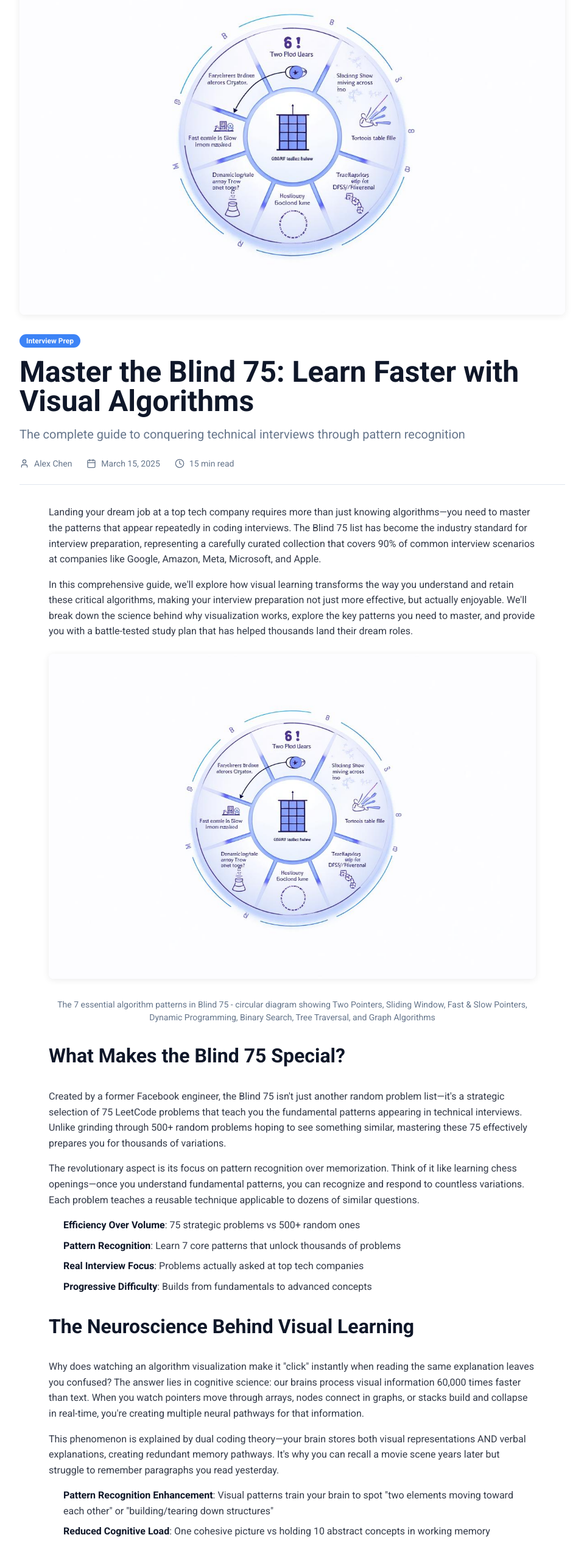
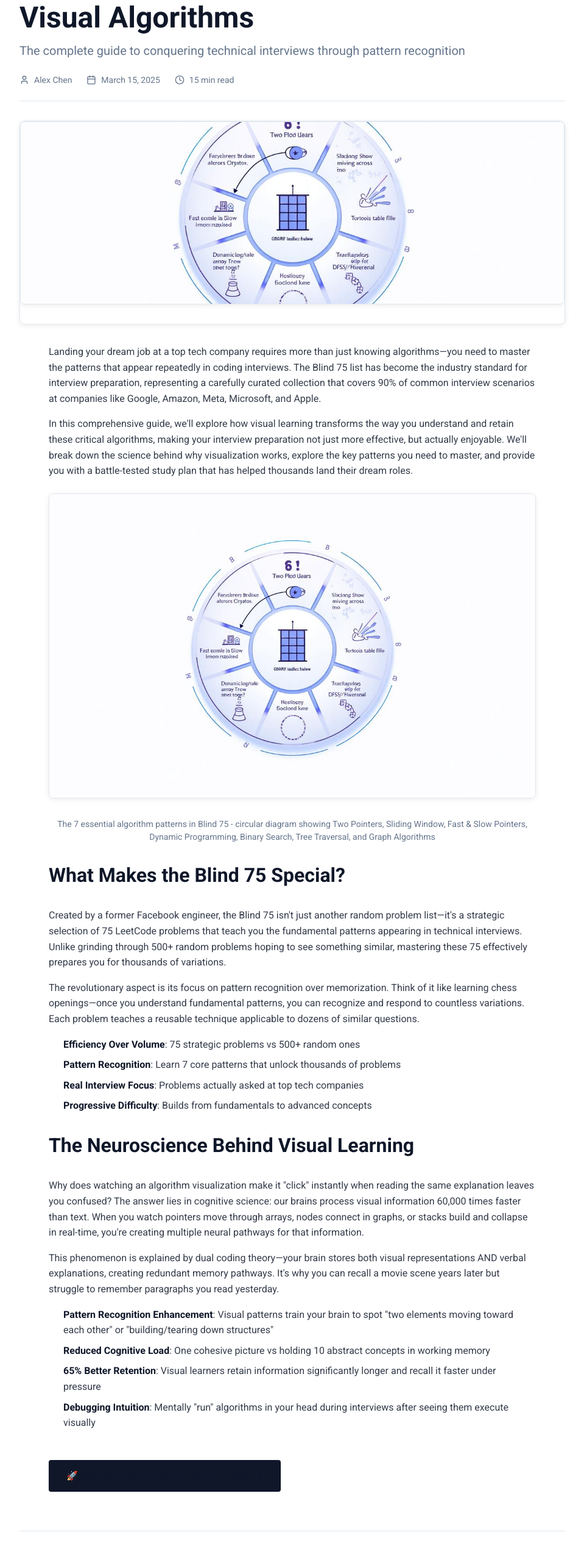
Before and after one commit to rkmahale17/algolib.io, a React (Vite) app: page /blog/master-blind-75-visual-algorithms in a window 1280 px wide. Shown: the part 246-2781 px from the top of the page at 61% size, without its empty margins (160-1119 px from the left). Built offline with nearby package versions, Linux system fonts and the light colour scheme.

Commit message:
Refine blog template visuals
- Implement clean black-and-white button style, dedicated image container design, and move hero image inside post content with max height 300px. Ensure date/read time remain in header and Roboto font is used across blog.

```diff
--- a/src/pages/BlogPost.tsx
+++ b/src/pages/BlogPost.tsx
@@ -43,16 +43,7 @@ const BlogPost = () => {
           {/* Content wrapper - Centered */}
           <div className="max-w-4xl mx-auto">
             {/* Main Content */}
-            <article>
-                {/* Hero Image */}
-                {post.image && (
-                  <img
-                    src={post.image}
-                    alt={post.title}
-                    className="blog-hero-image"
-                  />
-                )}
-
+              <article>
                 {/* Header */}
                 <header className="mb-8">
                   <div className="flex items-center gap-2 mb-4">
@@ -90,6 +81,17 @@ const BlogPost = () => {
                   <Separator className="mb-8" />
                 </header>
 
+                {/* Hero Image - Inside Content */}
+                {post.image && (
+                  <div className="blog-image-container">
+                    <img
+                      src={post.image}
+                      alt={post.title}
+                      className="blog-hero-image"
+                    />
+                  </div>
+                )}
+
                 {/* Blog Content */}
                 <BlogContent content={post.content} />
 
--- a/src/styles/blog.css
+++ b/src/styles/blog.css
@@ -15,9 +15,23 @@
 .blog-hero-image {
   width: 100%;
   height: auto;
+  max-height: 300px;
+  object-fit: cover;
   border-radius: 8px;
   margin-bottom: 2rem;
-  box-shadow: 0 2px 12px rgba(0, 0, 0, 0.08);
+  box-shadow: 0 2px 8px rgba(0, 0, 0, 0.08);
+  border: 1px solid hsl(var(--border));
+}
+
+/* Image Container */
+.blog-image-container {
+  width: 100%;
+  overflow: hidden;
+  border-radius: 8px;
+  margin-top: 1.5rem;
+  margin-bottom: 2rem;
+  border: 1px solid hsl(var(--border));
+  box-shadow: 0 2px 8px rgba(0, 0, 0, 0.08);
 }
 
 /* Main Heading - H2 */
@@ -103,10 +117,13 @@
 .blog-article img {
   width: 100%;
   height: auto;
+  max-height: 500px;
+  object-fit: cover;
   border-radius: 8px;
   margin-top: 1.5rem; /* 24px */
   margin-bottom: 2rem; /* 32px */
-  box-shadow: 0 2px 12px rgba(0, 0, 0, 0.08);
+  box-shadow: 0 2px 8px rgba(0, 0, 0, 0.08);
+  border: 1px solid hsl(var(--border));
 }
 
 .blog-article figure {
@@ -149,40 +166,41 @@
 
 /* Links - Simple, clean, modern */
 .blog-article a {
-  color: hsl(var(--primary));
+  color: hsl(var(--foreground));
   text-decoration: none;
   transition: all 0.2s ease;
   font-weight: 500;
+  border-bottom: 1px solid hsl(var(--foreground) / 0.2);
 }
 
 .blog-article a:hover {
-  color: hsl(var(--primary) / 0.8);
-  text-decoration: underline;
+  border-bottom-color: hsl(var(--foreground));
 }
 
-/* CTA Button - Simple with shadow */
+/* CTA Button - Clean black and white design */
 .blog-cta-button {
   display: inline-flex;
   align-items: center;
   gap: 0.5rem;
-  padding: 0.75rem 1.5rem;
+  padding: 0.875rem 1.75rem;
   font-size: 0.9375rem;
   font-weight: 500;
-  background: hsl(var(--primary));
-  color: hsl(var(--primary-foreground));
-  border-radius: 6px;
+  background: hsl(var(--foreground));
+  color: hsl(var(--background));
+  border-radius: 4px;
   text-decoration: none;
   transition: all 0.2s ease;
   margin-top: 1.5rem;
-  box-shadow: 0 2px 8px hsl(var(--primary) / 0.2);
-  border: none;
+  box-shadow: 0 1px 3px rgba(0, 0, 0, 0.1);
+  border: 1px solid hsl(var(--foreground));
   font-family: 'Roboto', sans-serif;
 }
 
 .blog-cta-button:hover {
+  background: hsl(var(--background));
+  color: hsl(var(--foreground));
+  box-shadow: 0 2px 8px rgba(0, 0, 0, 0.15);
   transform: translateY(-1px);
-  box-shadow: 0 4px 12px hsl(var(--primary) / 0.3);
-  color: hsl(var(--primary-foreground));
 }
 
 /* Section spacing */
```
